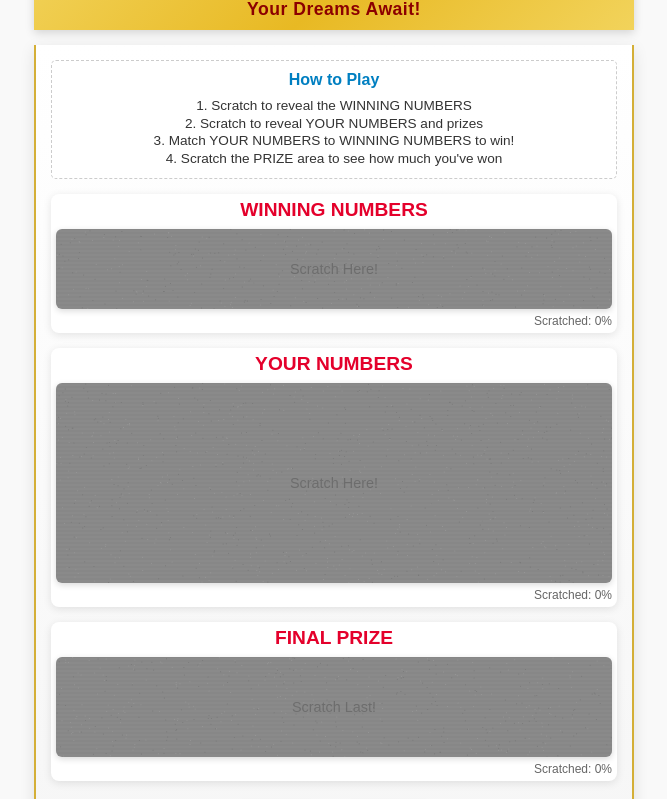
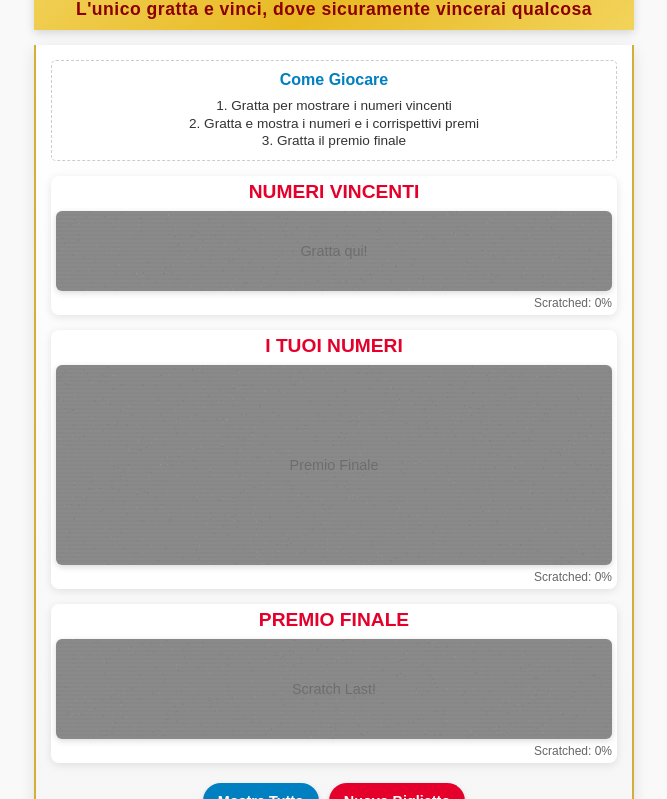
Before and after one commit to Bobbinetor/veronicasbirthday, a plain HTML site: page index.html in a window 1280 px wide. Shown: the part 66-865 px from the top of the page, without its empty margins (306-973 px from the left). Drawn offline with Linux system fonts and the light colour scheme.

Commit message:
Biglietto rivisto

```diff
--- a/index.html
+++ b/index.html
@@ -529,86 +529,85 @@
 <body>
     <div class="container">
         <div class="ticket-header">
-            <h1>Super Lucky</h1>
-            <p class="tagline">Your Dreams Await!</p>
+            <h1>Veronica's Birthday</h1>
+            <p class="tagline">L'unico gratta e vinci, dove sicuramente vincerai qualcosa</p>
         </div>
 
         <div class="ticket-body">
             <div class="game-instructions">
-                <h3>How to Play</h3>
-                <p>1. Scratch to reveal the WINNING NUMBERS</p>
-                <p>2. Scratch to reveal YOUR NUMBERS and prizes</p>
-                <p>3. Match YOUR NUMBERS to WINNING NUMBERS to win!</p>
-                <p>4. Scratch the PRIZE area to see how much you've won</p>
+                <h3>Come Giocare</h3>
+                <p>1. Gratta per mostrare i numeri vincenti</p>
+                <p>2. Gratta e mostra i numeri e i corrispettivi premi</p>
+                <p>3. Gratta il premio finale</p>
             </div>
 
             <div class="scratch-areas">
                 <div class="scratch-section">
-                    <div class="section-title">Winning Numbers</div>
+                    <div class="section-title">Numeri Vincenti</div>
                     <div class="scratch-container winning-numbers-container">
                         <div class="content-area">
                             <div class="winning-numbers-area">
                                 <div class="winning-number">7</div>
-                                <div class="winning-number">21</div>
-                                <div class="winning-number">44</div>
-                                <div class="winning-number">12</div>
+                                <div class="winning-number">10</div>
+                                <div class="winning-number">13</div>
+                                <div class="winning-number">16</div>
                             </div>
                         </div>
-                        <div class="scratch-helper">Scratch Here!</div>
+                        <div class="scratch-helper">Gratta qui!</div>
                         <canvas id="winning-numbers-canvas"></canvas>
                     </div>
                     <div class="scratch-percentage" id="winning-scratch-percentage">Scratched: 0%</div>
                 </div>
 
                 <div class="scratch-section">
-                    <div class="section-title">Your Numbers</div>
+                    <div class="section-title">I tuoi numeri</div>
                     <div class="scratch-container your-numbers-container">
                         <div class="content-area">
                             <div class="your-numbers-grid">
                                 <div class="number-cell" data-number="5">
                                     <div class="number">5</div>
-                                    <div class="prize">Gianni</div>
+                                    <div class="prize">Gita a Cavallo</div>
                                     <div class="win-marker">✓</div>
                                 </div>
                                 <div class="number-cell" data-number="12">
                                     <div class="number">12</div>
-                                    <div class="prize">€25</div>
+                                    <div class="prize">Ristorante Stellato</div>
                                     <div class="win-marker">✓</div>
                                 </div>
                                 <div class="number-cell" data-number="32">
                                     <div class="number">32</div>
-                                    <div class="prize">€10</div>
+                                    <div class="prize">Un Viaggio a New York</div>
                                     <div class="win-marker">✓</div>
                                 </div>
                                 <div class="number-cell" data-number="44">
                                     <div class="number">44</div>
-                                    <div class="prize">€100</div>
+                                    <div class="prize">Una Borsa Firmata</div>
                                     <div class="win-marker">✓</div>
                                 </div>
                                 <div class="number-cell" data-number="21">
                                     <div class="number">21</div>
-                                    <div class="prize">€50</div>
+                                    <div class="prize">Un coccodrillo Peluche</div>
                                     <div class="win-marker">✓</div>
                                 </div>
                                 <div class="number-cell" data-number="7">
                                     <div class="number">7</div>
-                                    <div class="prize" id="main-prize-value">€10,000</div>
+                                    <div class="prize" id="main-prize-value">Una Scatola Di Cioccolatini</div>
                                     <div class="win-marker">✓</div>
                                 </div>
                             </div>
                         </div>
-                        <div class="scratch-helper">Scratch Here!</div>
+                        <div class="scratch-helper">Premio Finale</div>
                         <canvas id="your-numbers-canvas"></canvas>
                     </div>
                     <div class="scratch-percentage" id="your-scratch-percentage">Scratched: 0%</div>
                 </div>
 
                 <div class="scratch-section">
-                    <div class="section-title">Final Prize</div>
+                    <div class="section-title">Premio Finale</div>
                     <div class="scratch-container prize-container">
                         <div class="content-area">
                             <div class="final-prize-area">
-                                <div class="prize-text" id="final-prize-text">€10,000</div>
+                                <div class="prize-text" id="final-prize-text"></div>
                                 <div class="prize-subtext">Ti amo tanto!</div>
                             </div>
                         </div>
@@ -620,13 +619,13 @@
             </div>
 
             <div class="controls">
-                <button class="button reveal-all-button" id="reveal-all-button">Reveal All</button>
-                <button class="button reset-button" id="reset-button">New Ticket</button>
+                <button class="button reveal-all-button" id="reveal-all-button">Mostra Tutto</button>
+                <button class="button reset-button" id="reset-button">Nuovo Biglietto</button>
             </div>
 
             <div class="barcode-section">
                 <div class="barcode"></div>
-                <div class="validation-code" id="validation-code">SL-4921-3677-GHJK</div>
+                <div class="validation-code" id="validation-code">SL-4921-3677-53550</div>
             </div>
 
             <div class="ticket-decoration decoration-left"></div>
@@ -642,7 +641,7 @@
         <div class="message-content">
             <div class="message-title">Congratulazioni!</div>
             <div class="message-body" id="special-message-text">
-                Hai vinto il premio speciale! Ti amo tanto e volevo farti una sorpresa.
+                Un po' di tempo per noi stessi!
             </div>
             <button class="close-message" id="close-message">❤️ Ti amo ❤️</button>
         </div>
@@ -652,16 +651,19 @@
         document.addEventListener('DOMContentLoaded', function() {
             // Configuration options - EDIT PRIZE AND MESSAGE HERE
             const config = {
-                mainPrizeValue: "€10,000", // Change this for the main prize amount
-                finalPrizeText: "€10,000", // Change this for the final prize reveal
+                mainPrizeValue: "Hai vinto una scatola di Cioccolatini", // Change this for the main prize amount
+                finalPrizeText: "Bolsena, ti dice qualcosa?", // Change this for the final prize reveal
                 specialMessage: "Hai vinto il premio speciale! Ti amo tanto e volevo farti una sorpresa.", // Custom message
                 scratchColor: "#8a8a8a",
                 revealThreshold: 70,
                 brushSize: 20
             };
 
-            // Set the prize values
-            document.getElementById('main-prize-value').textContent = config.mainPrizeValue;
+            // Set the prize values - Make sure this runs at page load
+            const mainPrizeElement = document.getElementById('main-prize-value');
+            if (mainPrizeElement) {
+                mainPrizeElement.textContent = config.mainPrizeValue;
+            }
             document.getElementById('final-prize-text').textContent = config.finalPrizeText;
             document.getElementById('special-message-text').textContent = config.specialMessage;
 
@@ -887,7 +889,7 @@
 
             // Check for matching numbers between winning numbers and your numbers
             function checkForMatches() {
-                const winningNumbers = [7, 21, 44, 12]; // Must match the HTML numbers
+                const winningNumbers = [7]; // Only 7 is the winning number
                 const yourNumberCells = document.querySelectorAll('.number-cell');
 
                 yourNumberCells.forEach(cell => {
```
